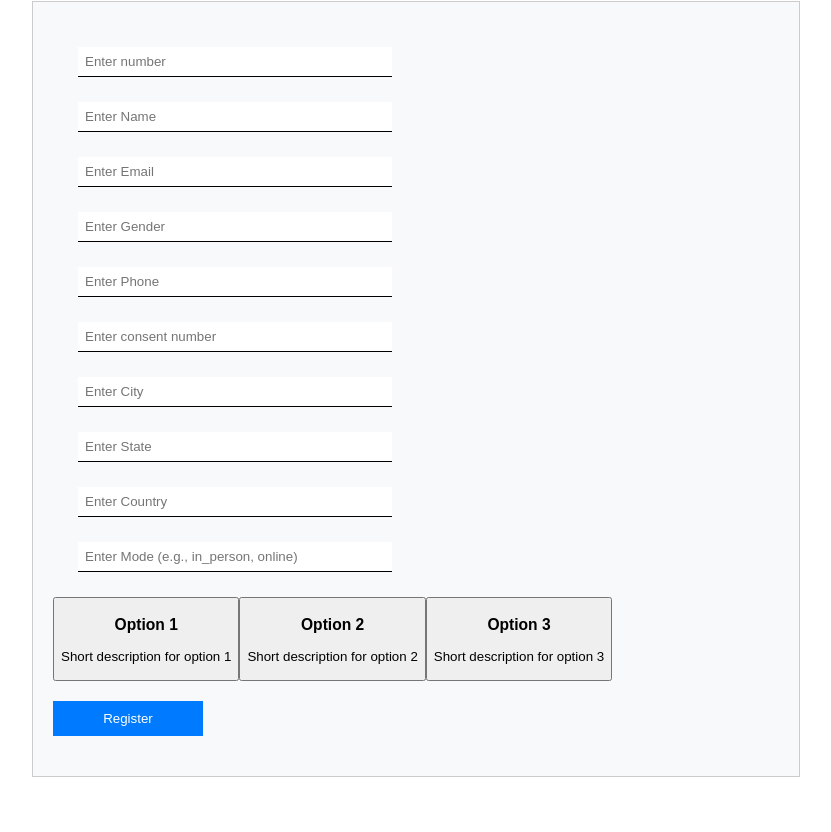
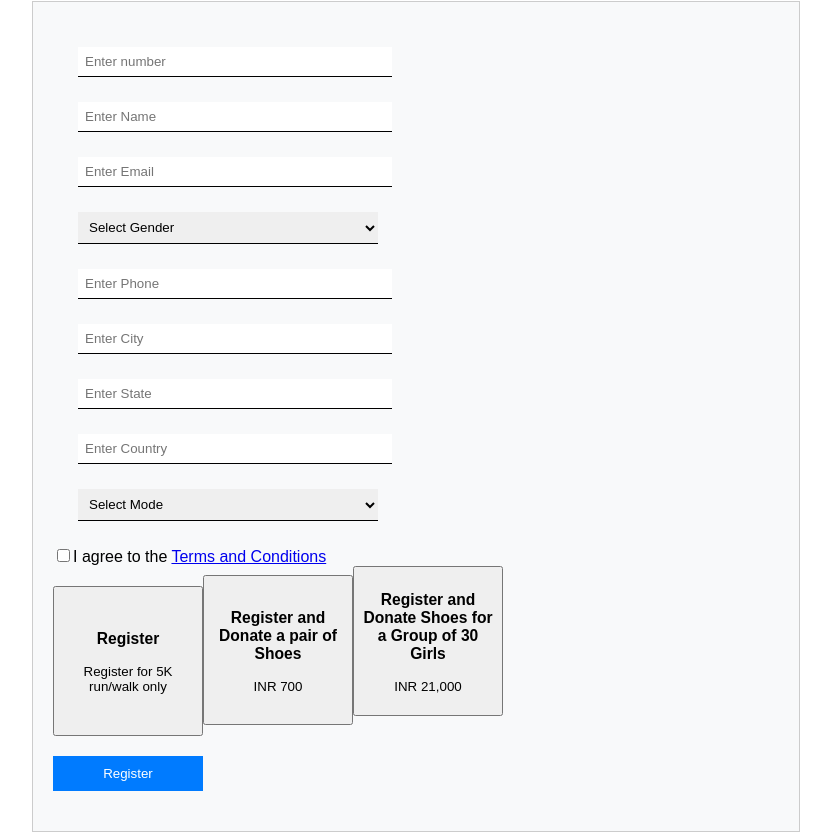
Before and after one commit to Shubhamsss123/hamarilaado_work, a React (Create React App) app in the folder frontend/: page /reg in a window 1280 px wide. Shown: the part 1073-1905 px from the top of the page, without its empty margins (224-1055 px from the left). Before the commit the page ends 1850 px from the top, so only its background shows below. Built offline with nearby package versions, Linux system fonts and the light colour scheme.

Commit message:
Added T&C

```diff
--- a/frontend/src/components/AddUser.css
+++ b/frontend/src/components/AddUser.css
@@ -94,3 +94,9 @@ html, body {
     color: red;
     font-size: 12px;
   }
+
+
+  .tile-button {
+    height:150px;
+    width:150px;
+  }
--- a/frontend/src/components/AddUser.js
+++ b/frontend/src/components/AddUser.js
@@ -17,8 +17,11 @@ const AddUser = () => {
     const [mode, setMode] = useState('');
 
     const [selectedTile, setSelectedTile] = useState(null); // State to track the selected button
+    const [consentChecked, setConsentChecked] = useState(false); // State for the checkbox
 
-
+    const handleConsentChange = (e) => {
+        setConsentChecked(e.target.checked);
+    };
     const navigate = useNavigate();
     // console.log(`the razorpay id si ${process.env.REACT_APP_RAZORPAY_KEY_ID}`);
 
@@ -93,14 +96,18 @@ const AddUser = () => {
                 placeholder="Enter Email"
             />
             {err && !email && <span className="invalid-input">Enter valid email</span>}
-            <input
-                onChange={(e) => { setGender(e.target.value); }}
+            <select
+                className="inputBox"
                 value={gender}
-                className="inputBox"
-                type="text"
-                placeholder="Enter Gender"
-            />
-            {err && !gender && <span className="invalid-input">Enter valid gender</span>}
+                onChange={(e) => setMode(e.target.value)}
+            >
+                <option value="">Select Gender</option>
+                <option value="M">Male</option>
+                <option value="F">Female</option>
+                <option value="O">Other</option>
+
+            </select>
+            {err && !gender && <span className="invalid-input">Enter valid mode</span>}
             <input
                 onChange={(e) => { setPhone(e.target.value); }}
                 value={phone}
@@ -109,14 +116,7 @@ const AddUser = () => {
                 placeholder="Enter Phone"
             />
             {err && !phone && <span className="invalid-input">Enter valid phone</span>}
-            <input
-                onChange={(e) => { setConsent(e.target.value); }}
-                value={consent}
-                className="inputBox"
-                type="text"
-                placeholder="Enter consent number"
-                />
-                {err && !consent && <span className="invalid-input">Enter valid consent</span>}
+
             <input
                 onChange={(e) => { setCity(e.target.value); }}
                 value={city}
@@ -141,39 +141,56 @@ const AddUser = () => {
                 placeholder="Enter Country"
             />
             {err && !country && <span className="invalid-input">Enter valid country</span>}
-            <input
-                onChange={(e) => { setMode(e.target.value); }}
+            <select
+                className="inputBox"
                 value={mode}
-                className="inputBox"
-                type="text"
-                placeholder="Enter Mode (e.g., in_person, online)"
-            />
+                onChange={(e) => setMode(e.target.value)}
+            >
+                <option value="">Select Mode</option>
+                <option value="in_person">In Person</option>
+                <option value="online">Online</option>
+            </select>
             {err && !mode && <span className="invalid-input">Enter valid mode</span>}
+
+            {/* Consent Section */}
+            <div className="consent-section">
+                <input
+                    type="checkbox"
+                    id="consent"
+                    checked={consentChecked}
+                    onChange={handleConsentChange}
+                />
+                <label htmlFor="consent">
+                    I agree to the <a href="/terms" target="_blank">Terms and Conditions</a>
+                </label>
+            </div>
             <div className="tile-container">
                 <button
                     className={`tile-button ${selectedTile === 'option1' ? 'selected' : ''}`}
                     onClick={() => handleTileSelect('option1')}
                 >
-                    <h3>Option 1</h3>
-                    <p>Short description for option 1</p>
+                    <h3>Register</h3>
+                    <p>Register for 5K run/walk only</p>
                 </button>
 
                 <button
                     className={`tile-button ${selectedTile === 'option2' ? 'selected' : ''}`}
                     onClick={() => handleTileSelect('option2')}
                 >
-                    <h3>Option 2</h3>
-                    <p>Short description for option 2</p>
+                    <h3>Register and Donate a pair of Shoes</h3>
+                    <p>INR 700</p>
                 </button>
 
                 <button
                     className={`tile-button ${selectedTile === 'option3' ? 'selected' : ''}`}
                     onClick={() => handleTileSelect('option3')}
                 >
-                    <h3>Option 3</h3>
-                    <p>Short description for option 3</p>
+                     <h3>Register and Donate Shoes for a Group of 30 Girls</h3>
+                     <p>INR 21,000</p>
                 </button>
             </div>
+
+
 
             <button className="appButton" onClick={addUser}>Register</button>
             </div>
```
